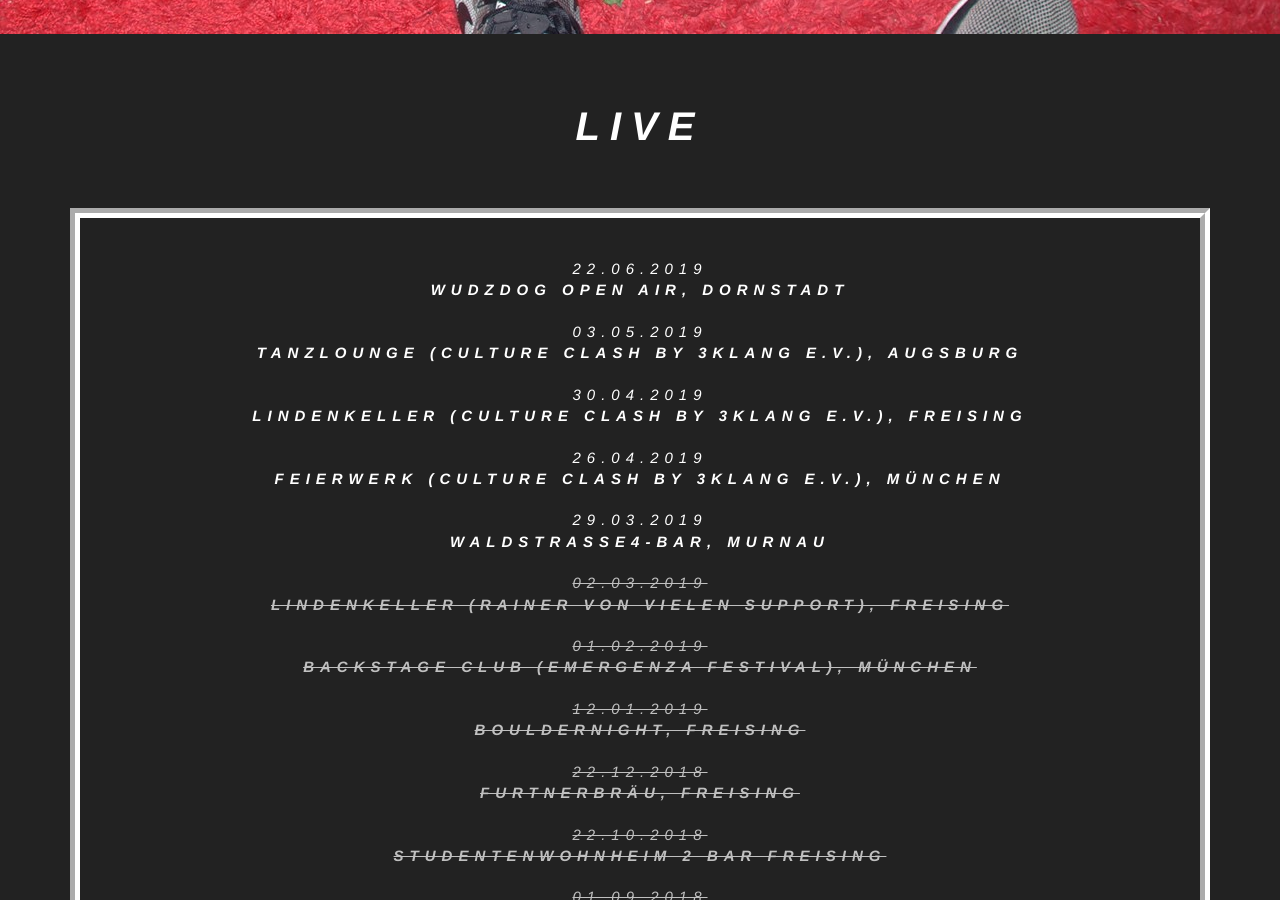
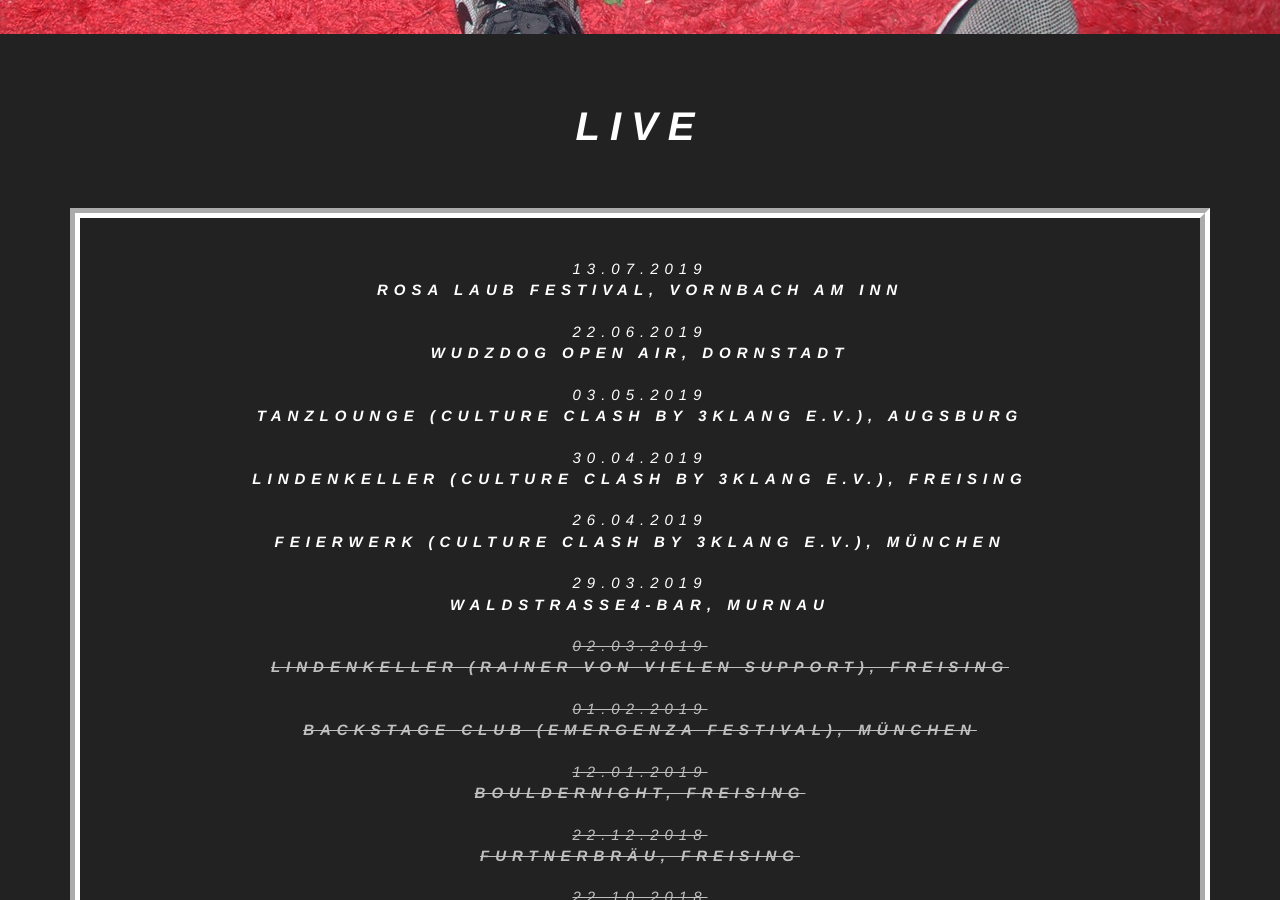
Before and after one commit to jabbadafunk/jabbadafunk.github.io, a Jekyll site: the page built from index.html, in a window 1280 px wide and 900 px high, scrolled down 866 px. Built offline with Jekyll 4.4.1, drawn with Linux system fonts in a browser that asks for light colours.

Commit message:
Update from Forestry.io jabbadafunk@gmail.com updated _data/gigs.yml

```diff
--- a/_data/gigs.yml
+++ b/_data/gigs.yml
@@ -1,4 +1,7 @@
 ---
+- location: 'Rosa Laub Festival, Vornbach am Inn '
+  date: 2019-07-13 14:30:00 +0000
+  completed: false
 - location: Wudzdog Open Air, Dornstadt
   date: 2019-06-22 00:00:00 +0000
   completed: false
```
